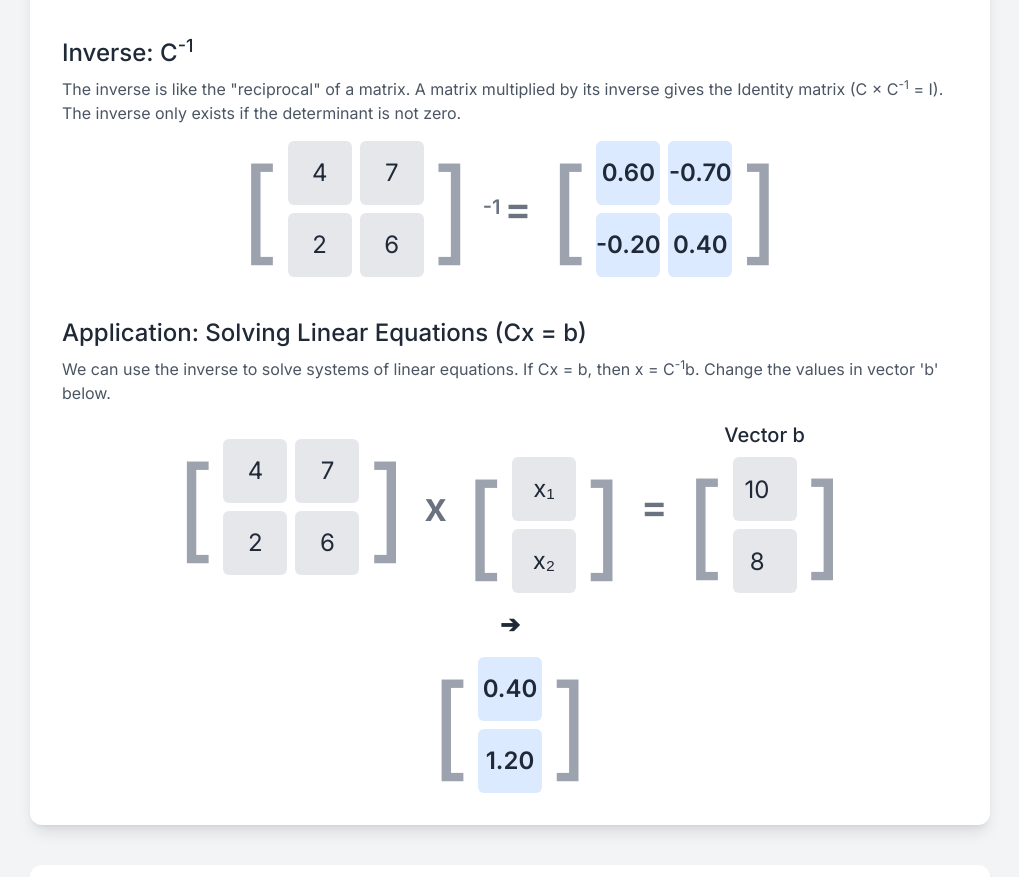
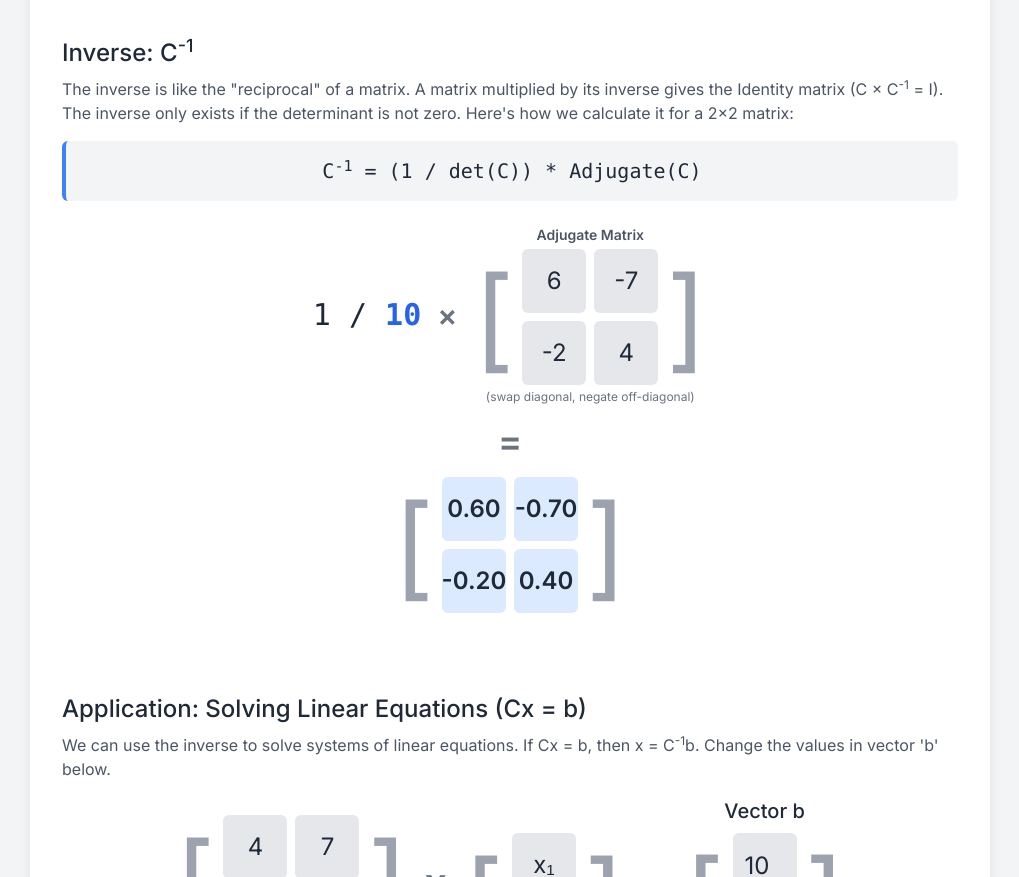
Before and after one commit to ibarraespinosa/mat, a plain HTML site: page index.html in a window 1280 px wide. Shown: the part 3483-4360 px from the top of the page, without its empty margins (130-1149 px from the left). Drawn offline with nearby package versions, Linux system fonts and the light colour scheme.

Commit message:
add more xplanation for inverse matrix

```diff
--- a/index.html
+++ b/index.html
@@ -291,14 +291,28 @@
 
             <div class="mb-10">
                 <h3 class="text-2xl font-medium mb-2">Inverse: C<sup>-1</sup></h3>
-                <p class="mb-4 text-gray-600 dark:text-gray-400">The inverse is like the "reciprocal" of a matrix. A matrix multiplied by its inverse gives the Identity matrix (C × C<sup>-1</sup> = I). The inverse only exists if the determinant is not zero.</p>
-                <div class="flex items-center justify-center space-x-4">
-                     <div id="inverse-matrix-c-display" class="flex items-center space-x-2"></div>
-                     <div class="op-symbol text-xl relative"><span class="absolute -top-4 -right-3 font-semibold">-1</span></div>
-                     <div class="op-symbol">=</div>
-                     <div id="inverse-result-display" class="flex items-center space-x-2"></div>
+                <p class="mb-4 text-gray-600 dark:text-gray-400">The inverse is like the "reciprocal" of a matrix. A matrix multiplied by its inverse gives the Identity matrix (C × C<sup>-1</sup> = I). The inverse only exists if the determinant is not zero. Here's how we calculate it for a 2x2 matrix:</p>
+                <p class="mb-6 explanation-box p-4 rounded-md text-center text-xl font-mono">C<sup>-1</sup> = (1 / det(C)) * Adjugate(C)</p>
+
+                <div class="flex flex-col items-center">
+                    <!-- Step 1: 1 / determinant -->
+                    <div class="flex items-center justify-center space-x-4 mb-4">
+                        <div id="one-over-det-display" class="text-3xl font-mono text-center"></div>
+                        <div class="op-symbol text-3xl">×</div>
+                        <!-- Step 2: Adjugate Matrix -->
+                        <div class="flex flex-col items-center">
+                             <p class="text-sm font-semibold mb-1 text-gray-600 dark:text-gray-400">Adjugate Matrix</p>
+                            <div id="adjugate-display" class="flex items-center space-x-2"></div>
+                             <p class="text-xs mt-1 text-gray-500">(swap diagonal, negate off-diagonal)</p>
+                        </div>
+                    </div>
+
+                    <div class="op-symbol text-4xl mb-4">=</div>
+
+                    <!-- Step 3: Final Result -->
+                    <div id="inverse-result-display" class="flex items-center space-x-2"></div>
                 </div>
-                <div id="inverse-message" class="mt-4 text-center text-red-500 font-semibold"></div>
+                <div id="inverse-message" class="mt-4 text-center text-red-500 font-semibold h-6"></div>
             </div>
 
             <div>
@@ -751,21 +765,41 @@
             const matrixC = getMatrixValues('matrix-c-adv', 2, 2);
             const det = determinant(matrixC);
             document.getElementById('determinant-explanation').innerHTML = `(${matrixC[0][0]} × ${matrixC[1][1]}) - (${matrixC[0][1]} × ${matrixC[1][0]}) = <span class="font-bold text-blue-600 dark:text-blue-400">${det.toFixed(2).replace(/\.00$/,'')}</span>`;
+
+            // Transpose
             document.getElementById('transpose-matrix-c-display').innerHTML = '';
             document.getElementById('transpose-matrix-c-display').appendChild(createMatrixDisplay(matrixC, false));
             const tResult = transpose(matrixC);
             displayResult('transpose-result-display', tResult);
-            document.getElementById('inverse-matrix-c-display').innerHTML = '';
-            document.getElementById('inverse-matrix-c-display').appendChild(createMatrixDisplay(matrixC, false));
-            const invResult = inverse(matrixC);
+
+            // --- UPDATED INVERSE SECTION ---
             const invMessage = document.getElementById('inverse-message');
-            if(invResult) {
-                displayResult('inverse-result-display', invResult);
+            const oneOverDetContainer = document.getElementById('one-over-det-display');
+            const adjugateContainer = document.getElementById('adjugate-display');
+            const invResultContainer = document.getElementById('inverse-result-display');
+
+            // Create and display the adjugate matrix
+            const adjugateMatrix = [
+                [matrixC[1][1], -matrixC[0][1]],
+                [-matrixC[1][0], matrixC[0][0]]
+            ];
+            adjugateContainer.innerHTML = '';
+            adjugateContainer.appendChild(createMatrixDisplay(adjugateMatrix, false));
+
+            if (det !== 0) {
+                oneOverDetContainer.innerHTML = `1 / <span class="font-bold text-blue-600 dark:text-blue-400">${det.toFixed(2).replace(/\.00$/,'')}</span>`;
+
+                const invResult = inverse(matrixC);
+                invResultContainer.innerHTML = '';
+                invResultContainer.appendChild(createMatrixDisplay(invResult));
                 invMessage.textContent = '';
             } else {
-                document.getElementById('inverse-result-display').innerHTML = `<div class="w-40 h-40 flex items-center justify-center text-lg text-red-500 font-semibold">Not Invertible</div>`;
-                 invMessage.textContent = 'Inverse does not exist because the determinant is zero.';
+                oneOverDetContainer.innerHTML = `1 / <span class="font-bold text-red-500">0</span>`;
+                invResultContainer.innerHTML = `<div class="w-40 h-40 flex items-center justify-center text-lg text-red-500 font-semibold">Not Invertible</div>`;
+                invMessage.textContent = 'Inverse does not exist because the determinant is zero (cannot divide by zero).';
             }
+
+            // Solver
             document.getElementById('solver-matrix-c-display').innerHTML = '';
             document.getElementById('solver-matrix-c-display').appendChild(createMatrixDisplay(matrixC, false));
             const vectorB = getVectorValues('vector-b').flat();
```
